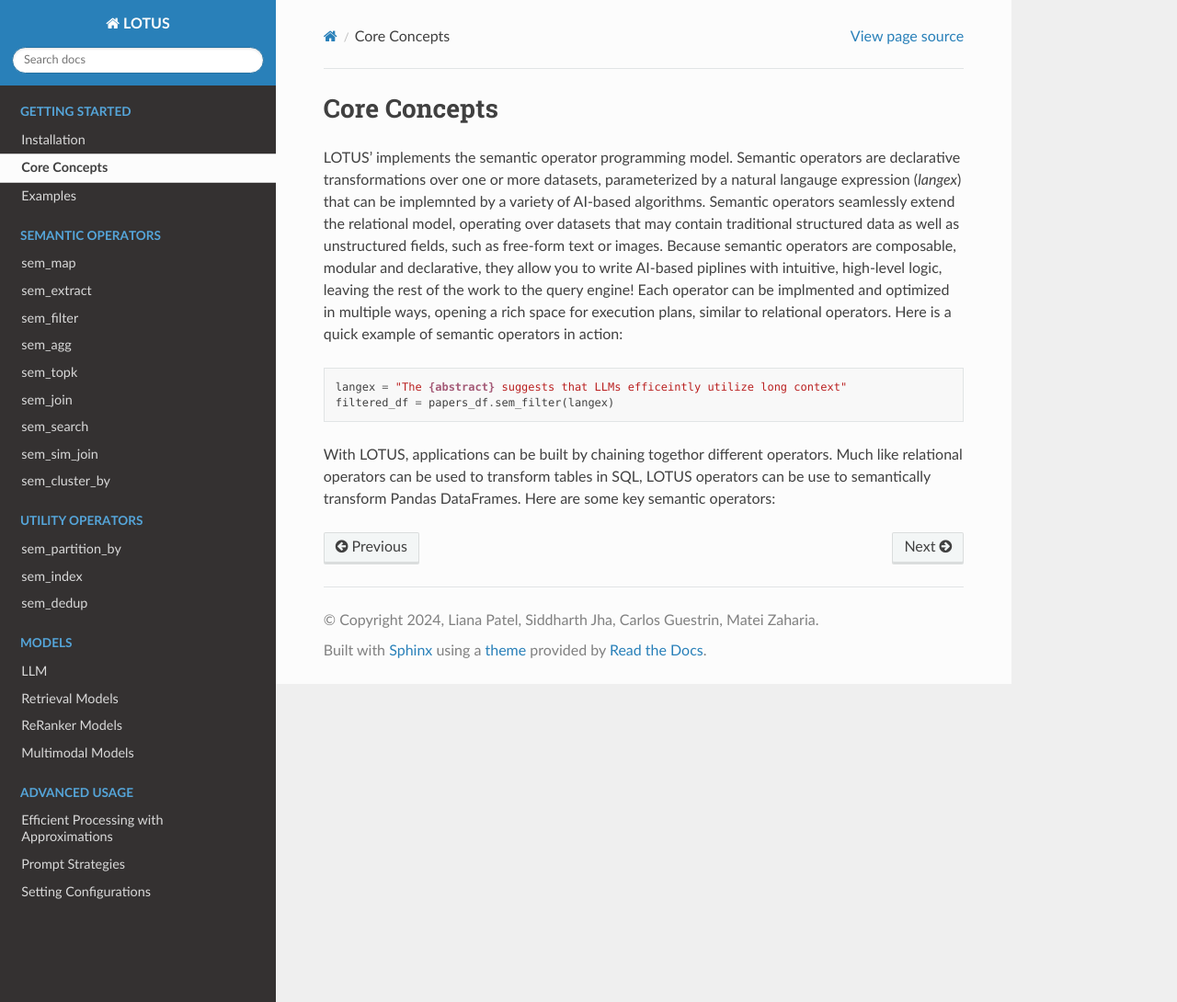
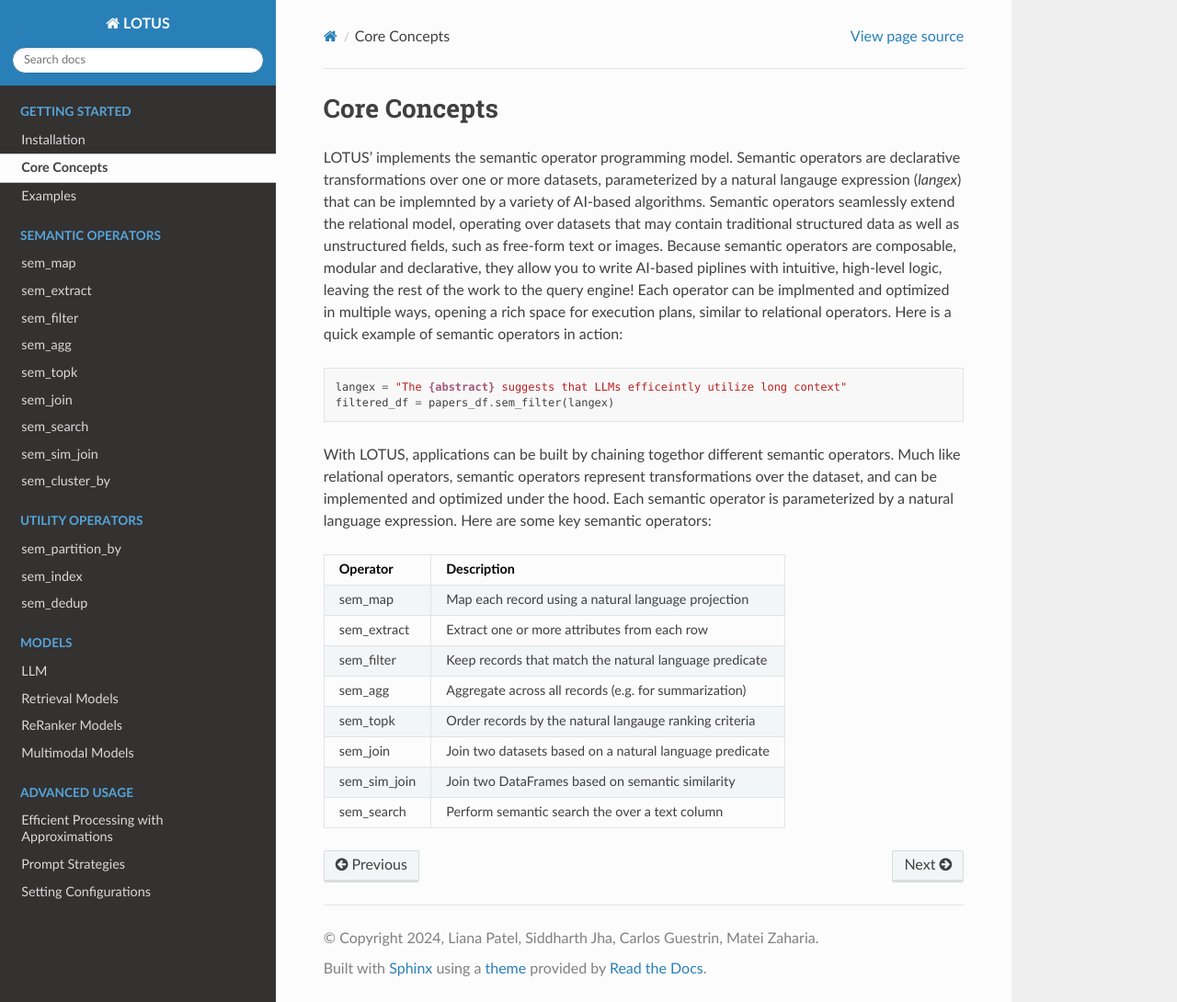
Before and after one commit to TAG-Research/lotus, a Sphinx documentation site: the page built from docs/core_concepts.rst, in a window 1280 px wide and 1090 px high. Shown: the whole window at 92% size. Built offline with Sphinx 7.4.7 and the Read the Docs theme 3.1.0, drawn with Linux system fonts in a browser that asks for light colours.

Commit message:
Update core_concepts.rst

```diff
--- a/docs/core_concepts.rst
+++ b/docs/core_concepts.rst
@@ -14,27 +14,25 @@ optimized in multiple ways, opening a rich space for execution plans, similar to
     filtered_df = papers_df.sem_filter(langex)
 
 
-With LOTUS, applications can be built by chaining togethor different operators. Much like relational operators can be used to
-transform tables in SQL, LOTUS operators can be use to semantically transform Pandas DataFrames.
+With LOTUS, applications can be built by chaining togethor different semantic operators. Much like relational operators, semantic operators represent transformations over the dataset, and can be implemented and optimized under the hood. Each semantic operator is parameterized by a natural language expression.
 Here are some key semantic operators:
 
-
-+--------------+-----------------------------------------------------+
-| Operator     | Description                                         |
-+==============+=====================================================+
-| sem_map      |  Map each record using a natural language projection|
-+--------------+-----------------------------------------------------+
-| sem_extract  | Extract one or more attributes from each row        |
-+--------------+-----------------------------------------------------+
-| sem_filter   | Keep records that match the natural language predicate |
-+--------------+-----------------------------------------------------+
-| sem_agg      | Aggregate across all records (e.g. for summarization)
-+--------------+-----------------------------------------------------+
-| sem_topk     | Order the records by some natural langauge sorting criteria                 |
-+--------------+-----------------------------------------------------+
-| sem_join     | Join two datasets based on a natural language predicate       |
-+--------------+-----------------------------------------------------+
-| sem_sim_join | Join two DataFrames based on semantic similarity             |
-+--------------+-----------------------------------------------------+
-| sem_search   | Perform semantic search the over a text column                |
-+--------------+-----------------------------------------------------+
++--------------+----------------------------------------------------------+
+| Operator     | Description                                              |
++==============+==========================================================+
+| sem_map      |  Map each record using a natural language projection     |
++--------------+----------------------------------------------------------+
+| sem_extract  | Extract one or more attributes from each row             |
++--------------+----------------------------------------------------------+
+| sem_filter   | Keep records that match the natural language predicate   |
++--------------+----------------------------------------------------------+
+| sem_agg      | Aggregate across all records (e.g. for summarization)    |
++--------------+----------------------------------------------------------+
+| sem_topk     | Order records by the natural langauge ranking criteria   |
++--------------+----------------------------------------------------------+
+| sem_join     | Join two datasets based on a natural language predicate  |
++--------------+----------------------------------------------------------+
+| sem_sim_join | Join two DataFrames based on semantic similarity         |
++--------------+----------------------------------------------------------+
+| sem_search   | Perform semantic search the over a text column           |
++--------------+----------------------------------------------------------+
```
